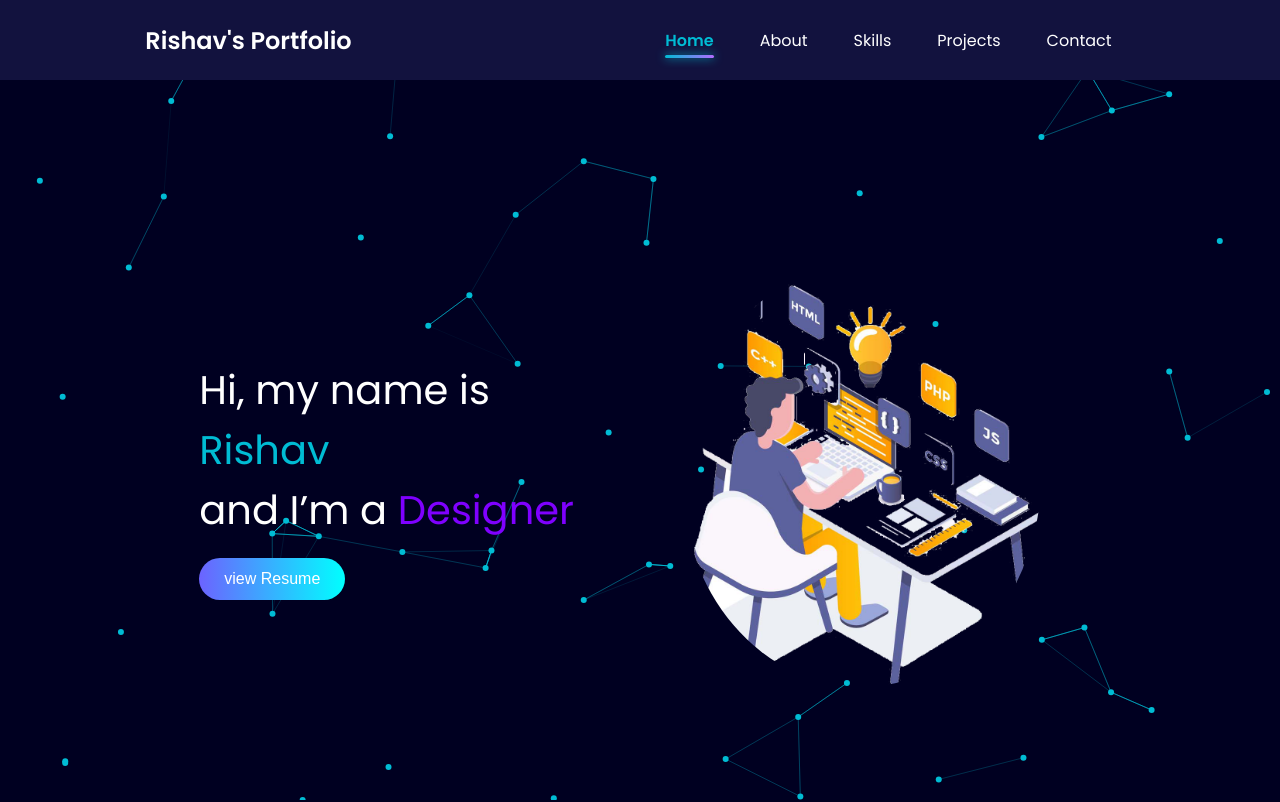
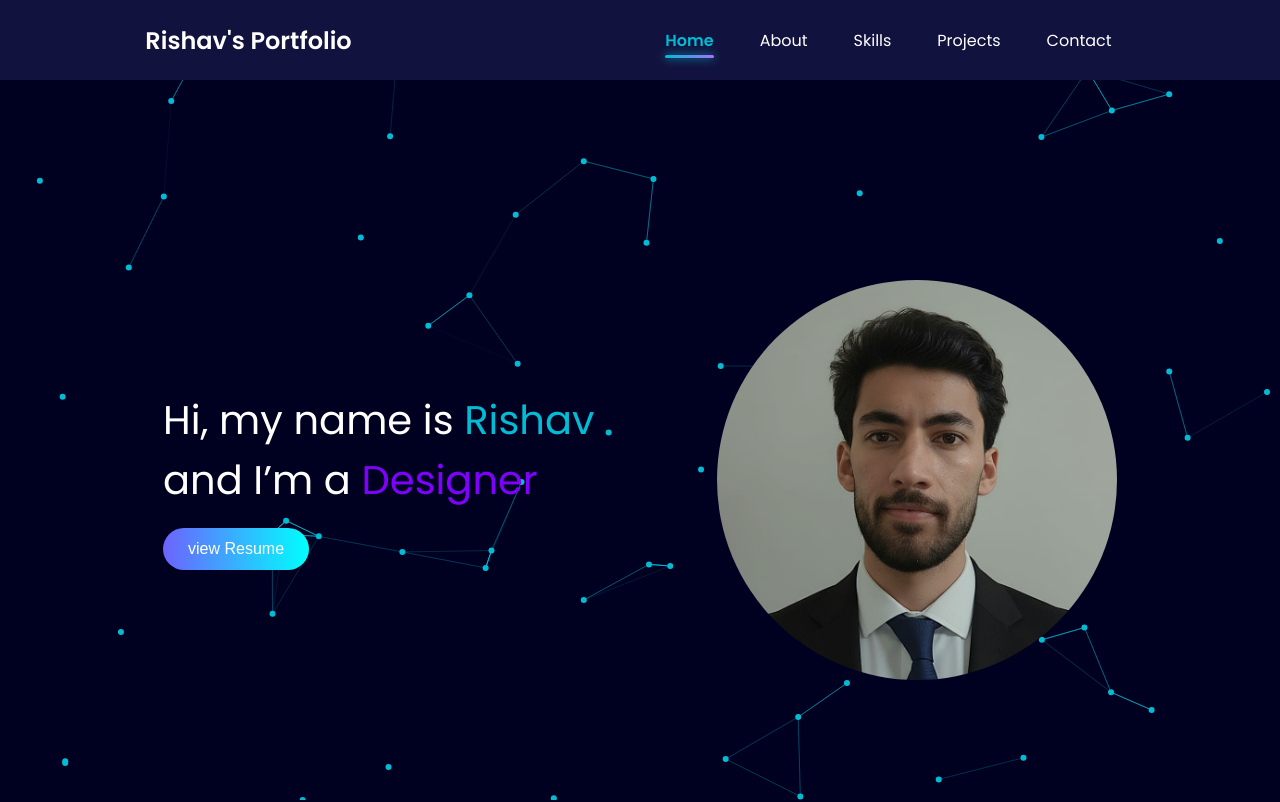
Before and after one commit to rishav269/Rishav-portfolio, a plain HTML site: page index.html in a window 1280 px wide. Shown: the top 802 px of the page. Drawn offline with nearby package versions, Linux system fonts and the light colour scheme.

Commit message:
Updated project

```diff
--- a/index.html
+++ b/index.html
@@ -45,7 +45,7 @@
 </div>
 
       <div class="rightSection">
-        <img src="pg.png" alt="Profile Image" />
+        <img src="myimage.jpg" alt="Profile Image" />
       </div>
     </section>
 
@@ -161,12 +161,12 @@
         <div class="project">
           <h3>Himbelt</h3>
           <p>
-            a site to promote and sell fresh apples, jams, pickles, honey, dry fruits, and other Himachal-grown products directly from farmers and local brands.
+            a site to promote and sell fresh apples, jams, pickles, honey, dry fruits, and other Himachal-grown products directly from farmers and local brands.<b>(this project is still work in progress)</b>
           </p>
                 <button onclick="window.open()">
 
   Visit project
-    <p>(this project is still work in progress)</p>
+
 </button>
         </div>
         <div class="project">
--- a/stylesheet.css
+++ b/stylesheet.css
@@ -90,7 +90,7 @@ nav ul li a {
       display: flex;
       justify-content: space-around;
       align-items: center;
-      padding: 90px 170px;
+      padding: 90px 120px;
     }
 
     .leftSection {
@@ -105,11 +105,14 @@ nav ul li a {
       color:#7f00ff;
     }
 
-    .rightSection img {
-      width: 90%;
-      max-width: 400px;
-      border-radius: 50%;
-    }
+.rightSection img {
+  width: 100%;
+  max-width: 400px;
+  aspect-ratio: 1 / 1;
+  object-fit: cover;
+  border-radius: 50%;
+  display: block;
+}
 
     /* About Section */
     .second {
```
Also changed, not shown: myimage.jpg (added).
